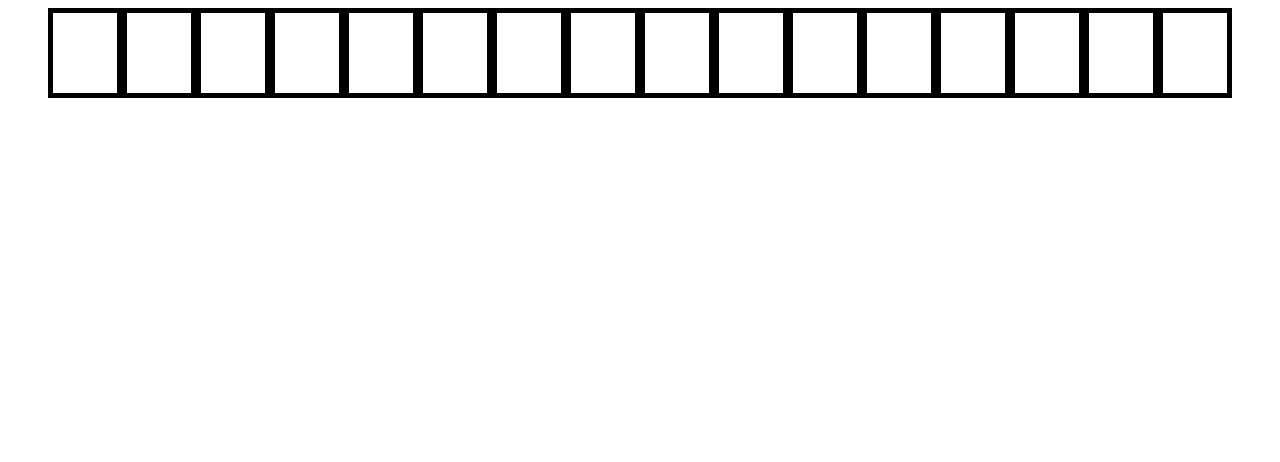
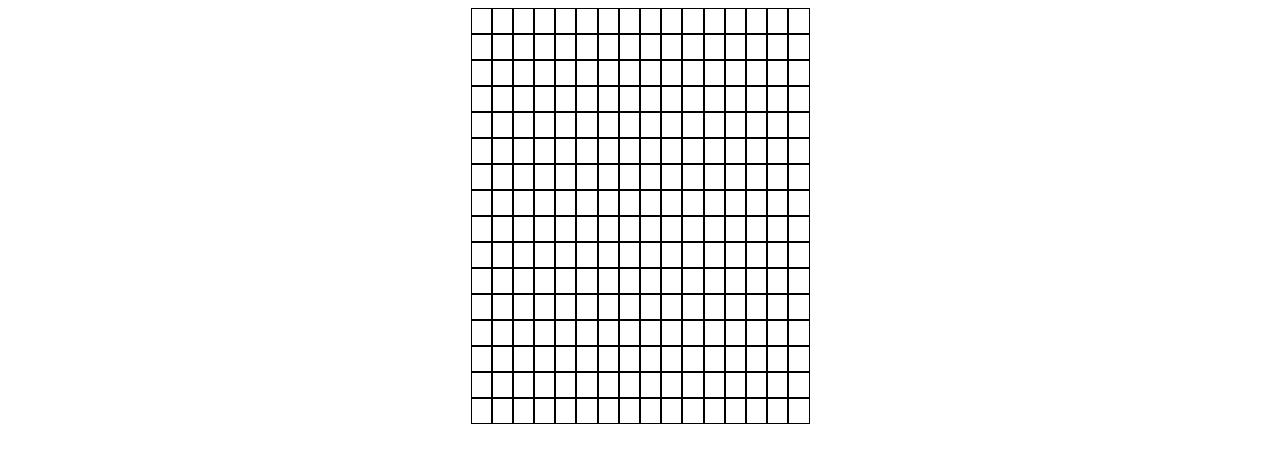
Before and after one commit to CluckyDawey/Etch-a-Sketch, a plain HTML site: page index.html in a window 1280 px wide. Drawn offline with Linux system fonts and the light colour scheme.

Commit message:
added function to create 16x16 grid

```diff
--- a/Etch-a-Sketch.js
+++ b/Etch-a-Sketch.js
@@ -1,7 +1,19 @@
-const container = document.querySelector("#container");
+const sContainer = document.querySelector(".container")
+const container = document.createElement("div");
+container.setAttribute("class", "container")
 
 const box = document.createElement("div");
+box.setAttribute("class", "cldContainer");
+
+function appendNCopies(n, original, appendTo) {
+    for(let i = 0; i < n; i++) {
+        let clone = original.cloneNode(true);
+        appendTo.appendChild(clone);
+    }
+}
 
 for (let i = 0; i <= 15; i++) {
-    container.append(box.cloneNode(true));
+    sContainer.append(box.cloneNode(true));
 }
+
+appendNCopies(15, sContainer, document.body)
--- a/index.html
+++ b/index.html
@@ -7,10 +7,7 @@
     <link rel="stylesheet" href="styles.css">
 </head>
 <body>
-    <div id="container">
-
-    </div>
-
-    <script src="Etch-a-Sketch.js"></script>
+    <div class="container"></div>
+    <script src="Etch-a-Sketch.js" defer></script>
 </body>
 </html>
--- a/styles.css
+++ b/styles.css
@@ -1,12 +1,20 @@
-#container {
+body {
+    display: flex;
+    flex-direction: column;
+    justify-content: center;
+    align-items: center;
+}
+
+
+.container {
     display: flex;
     flex-direction: row;
     justify-content: center;
     align-items: center;
 }
 
-#container > div {
-    border: 5px black solid;
-    height: 10vh;
-    width: 5vw;
+.container > div {
+    border: 1px black solid;
+    height: 3vh;
+    width: 1.5vw;
 }
```
